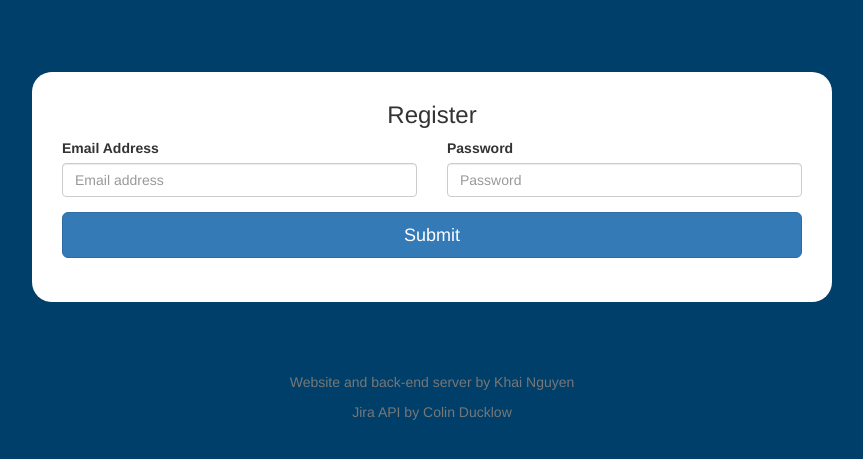
After one commit to nguye205/Smiths-Jira-Ticket-Tool, a Flask app: page /register in a window 1280 px wide. The commit adds this page. Shown: the part 68-527 px from the top of the page, without its empty margins (208-1071 px from the left). Run offline with Flask 2, Linux system fonts and the light colour scheme; a user stored in the database is signed in; some libraries are stand-ins or nearby versions.

Commit message:
created login and register database

```diff
--- a/app.py
+++ b/app.py
@@ -1,16 +1,20 @@
-from flask import Flask, request, Response, render_template, redirect, url_for
+from flask import Flask, session, request, Response, render_template, redirect, url_for
 import requests
 import itertools
 from flask_wtf.csrf import CSRFProtect
 from flask_wtf import FlaskForm
-from wtforms import StringField, SelectField, TextAreaField
+from wtforms import StringField, SelectField, TextAreaField, PasswordField, BooleanField
 from wtforms.validators import Regexp, Optional, InputRequired, Email, Length
+from wtforms.fields.html5 import EmailField
+from flask_login import LoginManager, UserMixin, login_user, login_required, logout_user, current_user
+from werkzeug.security import check_password_hash, generate_password_hash
 import re
 from flask.json import jsonify
 from jira import JIRA
 from jira.exceptions import JIRAError
 from flask_bootstrap import Bootstrap
-
+import sqlite3
+from flask_sqlalchemy import SQLAlchemy
 
 user = 'khai.nguyen@smiths-medical.com'
 #apikey = 'ipQ24Oe9uE8v2p8zKgHIAB99' #bad
@@ -21,6 +25,16 @@ csrf = CSRFProtect()
 app = Flask(__name__)
 app.config["SECRET_KEY"] = "a chicken has two legs"
 bootstrap = Bootstrap(app)
+db = SQLAlchemy(app)
+app.config["SQLALCHEMY_DATABASE_URI"] = 'sqlite:///database.db'
+login_mng = LoginManager(app)
+login_mng.login_view = 'login'
+
+class UserAccount(UserMixin, db.Model):
+    id = db.Column(db.Integer, primary_key=True)
+    username = db.Column(db.String(40), unique=True)
+    password = db.Column(db.String(40))
+    api = db.Column(db.String())
 
 class TicketForm(FlaskForm):
     title = StringField('Title', validators=[InputRequired()])
@@ -38,6 +52,12 @@ class TicketForm(FlaskForm):
     firmwareVersion = StringField('Firmware version', validators=[InputRequired()])
     issue = TextAreaField('Issue', validators=[InputRequired()])
     project = SelectField('Project', choices=[('','-'), ('SAN','SAN'), ('SMPUM','SMPUM')], validators=[InputRequired()])
+
+class LoginForm(FlaskForm):
+    email = EmailField('Email Address', validators=[InputRequired()])
+    password = PasswordField('Password', validators=[InputRequired()])
+    api = StringField('API key')
+    remember_me = BooleanField('Remember me')
 
 @app.route('/success', methods=['POST','GET'])
 def success():
@@ -107,4 +127,46 @@ def index():
     ticketForm = TicketForm()
     if ticketForm.validate_on_submit():
         return submitBugTicket(ticketForm)
-    return render_template("index.html", ticketForm=ticketForm, user=user, apikey=apikey)
+    return render_template("index.html", ticketForm=ticketForm, user='user' in session, apikey=apikey)
+
+@app.route('/register', methods=['POST','GET'])
+def register():
+    Loginform = LoginForm()
+    if Loginform.validate_on_submit():
+        pw_hash = generate_password_hash(Loginform.password.data, method='sha1') # sha1 hashes creates 40 characters
+        newUser = UserAccount(username=Loginform.email.data, password=pw_hash, api=Loginform.api.data)
+        db.session.add(newUser)
+        try:
+            db.session.commit()
+        except:
+            db.session.close()
+            return '<h1 style="color: #111;font-size: 25px; font-weight: bold; letter-spacing: -1px; line-height: 1; text-align: center;" > You already have an account! <br><a href="/login">Click here to login</a></h1> '
+            #return render_template("login.html", Loginform = Loginform, temp = 1)
+        db.session.close()
+        return '<h1 style="color: #111;font-size: 25px; font-weight: bold; letter-spacing: -1px; line-height: 1; text-align: center;" > User has been created <br><a href="/login">Click here to login</a></h1> '
+    return render_template("register.html", Loginform=Loginform)
+
+
+@app.route('/login', methods=['POST','GET'])
+def login():
+    Loginform = LoginForm()
+    if Loginform.validate_on_submit():
+        print('validate')
+        user = UserAccount.query.filter_by(username=Loginform.email.data).first() # only get one result
+        if user:        # if user exists, get the Password
+            if check_password_hash(user.password, Loginform.password.data):
+                login_user(user, remember=Loginform.remember_me.data)
+                session['id'] = user.id
+                session['user'] = user.username
+                print('added to session')
+                return redirect(url_for('index'))
+        return '<h1 style="color: #111;font-size: 25px; font-weight: bold; letter-spacing: -1px; line-height: 1; text-align: center;" > Username or password does not exist! <br><a href="/login">Click this link to get redirected to the login page </a><br><a href="/register">Click here to register</a></h1> '
+    return render_template("login.html", Loginform=Loginform, user='user' in session)
+
+@app.route('/logout')
+@login_required
+def logout():
+    logout_user()
+    session.pop('user', None)
+    session.pop('id', None)
+    return redirect(url_for('index'))
--- a/requirements.txt
+++ b/requirements.txt
@@ -15,3 +15,6 @@ flask_bootstrap
 flask_migrate
 gunicorn
 jira
+flask_login
+SQLAlchemy
+Flask-Session
--- a/static/css/style.css
+++ b/static/css/style.css
@@ -10,6 +10,21 @@ body {
   margin-bottom: 70px;
   border-radius: 20px;
   background-color: #fff;
+}
+
+.form-signin {
+  width: 100%;
+  max-width: 330px;
+  padding: 15px;
+  margin: 100 auto;
+}
+
+.textcenter {
+  text-align:center;
+}
+
+.whitetext{
+  color: white;
 }
 
 .py-5 {
--- /dev/null
+++ b/templates/register.html
@@ -0,0 +1,18 @@
+{% extends "base.html"%}
+{% import "bootstrap/wtf.html" as wtf %}
+{% block content %}
+<div class="main">
+  <form class="form-register" method="POST">
+    <h3 class="textcenter">Register</h3>
+    <div class="row">
+      {{ Loginform.hidden_tag() }}
+      <div class="col-md-6">
+        {{ wtf.form_field(Loginform.email, placeholder="Email address") }}
+      </div>
+      <div class="col-md-6">
+        {{ wtf.form_field(Loginform.password, placeholder="Password") }}
+      </div>
+    </div>
+    <button class="btn btn-lg btn-primary btn-block" type="submit">Submit</button>
+</div>
+{% endblock %}
```
Also changed, not shown: templates/login.html (+12 -67 lines), database.db (added).
